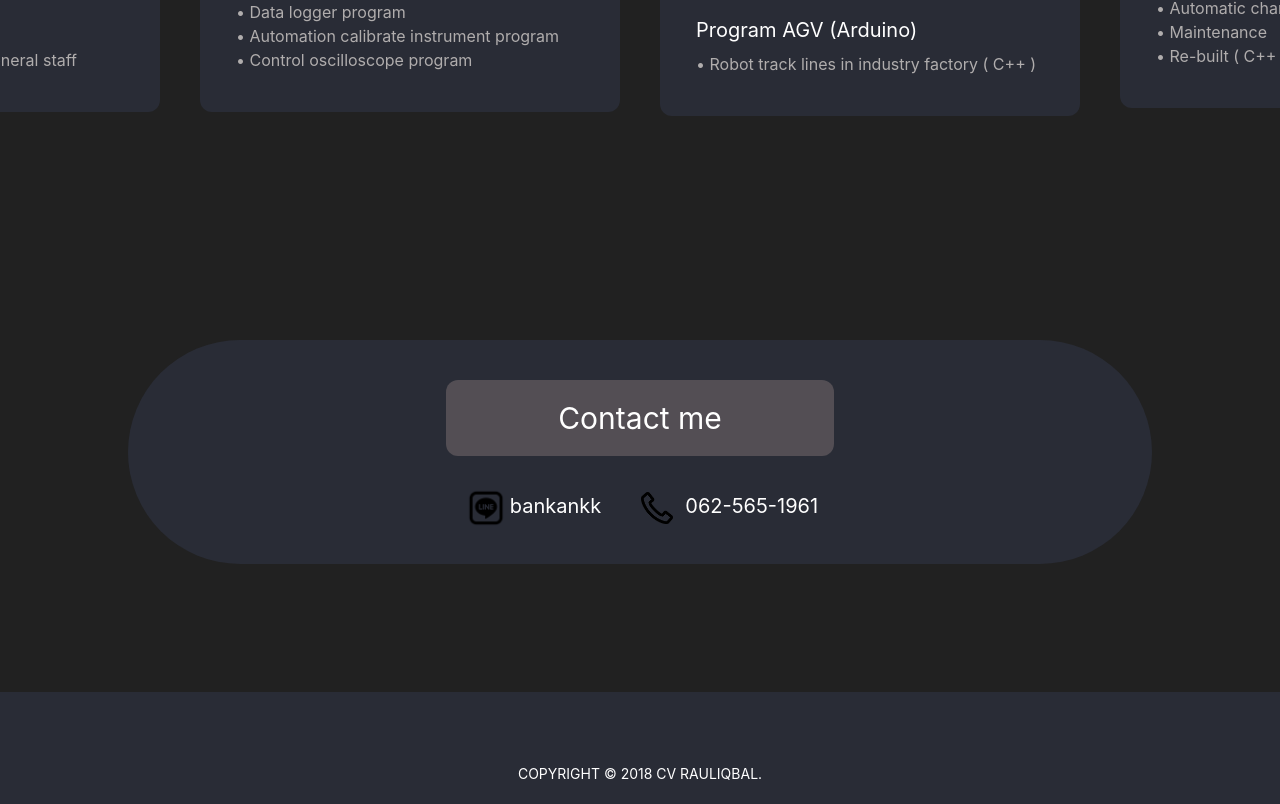
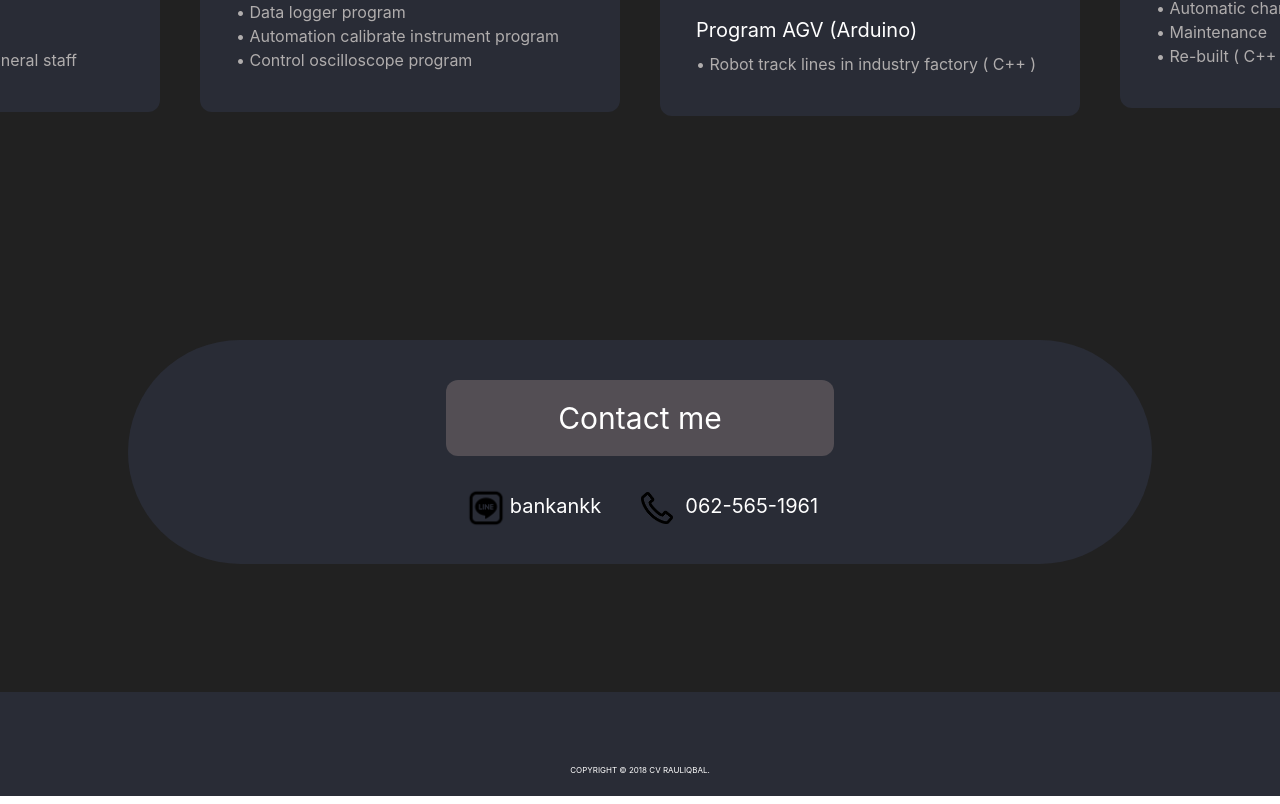
Before and after one commit to bankthitivit/resume-thitivit, a React (Create React App) app: page / in a window 1280 px wide. Shown: the part 2579-3383 px from the top of the page. Built offline with nearby package versions, Linux system fonts and the light colour scheme.

Commit message:
fixed: font-size copyright

```diff
--- a/src/components/Footer.js
+++ b/src/components/Footer.js
@@ -4,7 +4,7 @@ function Footer() {
       id="contact"
       className="pt-16 pb-5 flex flex-col items-center justify-end bg-[#292C36]"
     >
-      <span className="text-white mt-2 text-sm">
+      <span className="text-white mt-2 text-[0.5rem]">
         COPYRIGHT © 2018 CV RAULIQBAL.
       </span>
     </section>
```
